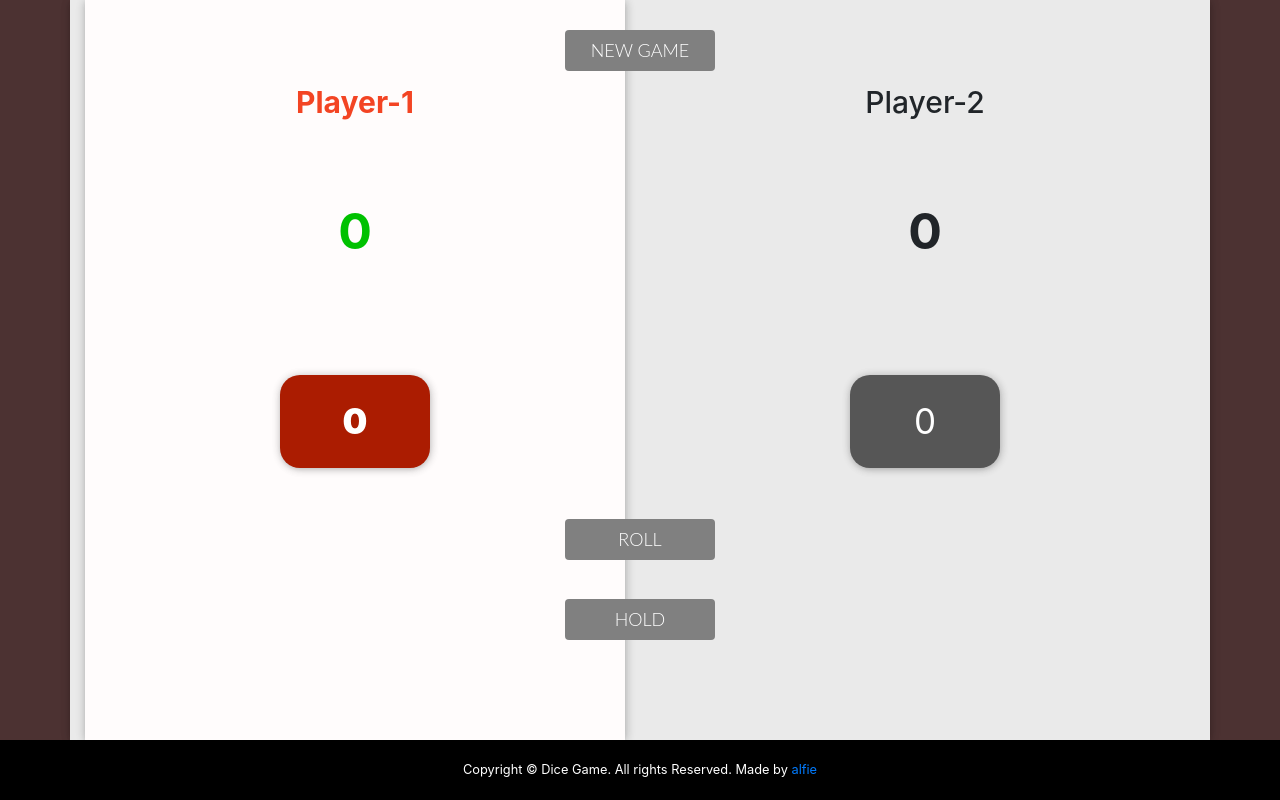
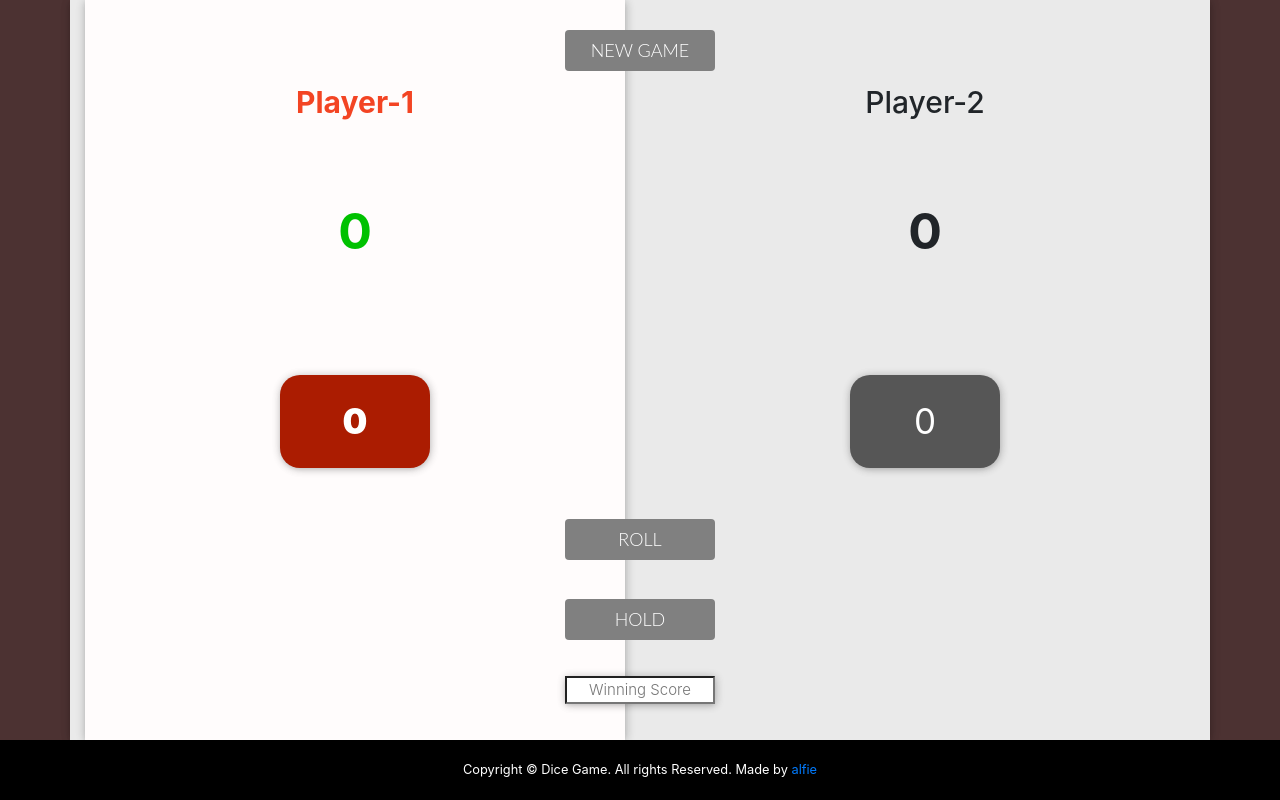
Before and after one commit to alfie254/diceGame, a PHP site: page / in a window 1280 px wide. Run offline with PHP 8.4, Linux system fonts and the light colour scheme; some libraries are stand-ins or nearby versions.

```diff
--- a/assets/css/style.css
+++ b/assets/css/style.css
@@ -20,7 +20,7 @@ footer{
 	font-weight: 700;
 	font-size: 50px;
 }
-.player-1-panel, .player-2-panel{
+.player-1-panel, .player-0-panel{
 	padding: 80px;
 }
 
@@ -42,8 +42,7 @@ footer{
 	left: 50%;
 	transform: translateX(-50%);
 	font-size: 18px;
-		box-shadow: 0px 2px 4px -1px rgba(0, 0, 0, 0.1), 1px 1px 10px 0px rgba(0, 0, 0, 0.14), 0px 1px 10px 0px rgba(0, 0, 0, 0.12);
-
+	box-shadow: 0px 2px 4px -1px rgba(0, 0, 0, 0.1), 1px 1px 10px 0px rgba(0, 0, 0, 0.14), 0px 1px 10px 0px rgba(0, 0, 0, 0.12);
 	font-weight: 300;
 	transition: background-color 0.3s, color 0.3s;
 }
@@ -121,3 +120,15 @@ footer{
 	color : #fff;
 	font-weight: 900;
 }
+#finalScore{
+	position: absolute;
+	bottom: 12%;
+	width: 150px;
+	left: 50%;
+	transform: translateX(-50%);
+	font-size: 15px;
+	text-align: center;
+	box-shadow: 0px 2px 4px -1px rgba(0, 0, 0, 0.1), 1px 1px 10px 0px rgba(0, 0, 0, 0.14), 0px 1px 10px 0px rgba(0, 0, 0, 0.12);
+	font-weight: 300;
+	transition: background-color 0.3s, color 0.3s;
+}
--- a/assets/js/main.js
+++ b/assets/js/main.js
@@ -3,9 +3,11 @@
   * Company: @jackaltech (http://jackaltech.com)
 */
 
-var score, activePlayer, currentScore;
+var score, activePlayer, currentScore, isPlaying;
 
 init();
+
+isPlaying = true;
 
 function init(){
   score = [0, 0];
@@ -15,6 +17,11 @@ function init(){
   document.querySelector('#score-1').innerHTML = 0;
   document.querySelector('#current-0').innerHTML = 0;
   document.querySelector('#current-1').innerHTML = 0;
+  document.querySelector('.player-0-panel').classList.remove('winner');
+  document.querySelector('.player-1-panel').classList.remove('winner');
+  document.querySelector('.player-1-panel').classList.remove('active');
+  document.querySelector('.player-0-panel').classList.add('active');
+  document.querySelector('.player-1-panel').classList.remove('active');
   hideDice();
 
 }
@@ -29,6 +36,7 @@ function showDice(){
 }
 
 document.querySelector('.btn-roll').addEventListener('click', function(){
+  if(isPlaying){
     var dice1 = Math.floor(Math.random() * 6 + 1);
     var dice2 = Math.floor(Math.random() * 6 + 1);
 
@@ -51,23 +59,39 @@ document.querySelector('.btn-roll').addEventListener('click', function(){
       document.getElementById('current-' + activePlayer).textContent = currentScore;
     }
 
+  }
+
 });
 
 document.querySelector('.btn-hold').addEventListener('click', function(){
+  if(isPlaying){
     score[activePlayer] += currentScore;
     document.getElementById('score-' + activePlayer).innerText = score[activePlayer];
+    //check if player has won
+    var winningScore = 20;
+    if(score[activePlayer] >= 20){
+      document.querySelector('.player-' + activePlayer + '-panel').classList.add('winner');
+      document.querySelector('#player-' + activePlayer).textContent = 'Winner';
+      hideDice();
+      document.querySelector('.player-0-panel').classList.remove('active');
+      document.querySelector('.player-1-panel').classList.remove('active');
+      isPlaying = false;
+    }
+    else{
       nextPlayer();
+    }
+  }
+
 });
 
 function nextPlayer(){
   activePlayer === 0 ? activePlayer = 1 : activePlayer = 0;
+  document.querySelector('.player-0-panel').classList.toggle('active');
   document.querySelector('.player-1-panel').classList.toggle('active');
-  document.querySelector('.player-2-panel').classList.toggle('active');
   currentScore = 0;
-  document.getElementById('current-0').textContent = currentScore;
-  document.getElementById('current-1').textContent = currentScore;
+  document.getElementById('current-0').textContent = 0;
+  document.getElementById('current-1').textContent = 0;
   hideDice();
-
 }
 
 document.querySelector('.btn-new').addEventListener('click', function(){
--- a/index.php
+++ b/index.php
@@ -18,16 +18,16 @@
   <div class="container game-content">
     <div class="row text-center h-100">
       <div class="col-6">
-        <div class="player-1-panel h-100 active">
-          <div class="player-name" id="player-1">Player-1</div>
+        <div class="player-0-panel h-100 active">
+          <div class="player-name" id="player-0">Player-1</div>
           <h2 class="score" id="score-0"> 35 </h2>
           <div class="current" id="current-0">4</div>
         </div>
       </div>
 
       <div class="col-6">
-        <div class="player-2-panel h-100">
-          <div class="player-name" id="player-2">Player-2</div>
+        <div class="player-1-panel h-100">
+          <div class="player-name" id="player-1">Player-2</div>
           <h2 class="score" id="score-1"> 49 </h2>
           <div class="current" id="current-1">3</div>
         </div>
@@ -39,6 +39,7 @@
         <button class="btn btn-new">New Game</button>
         <button class="btn btn-roll">Roll</button>
         <button class="btn btn-hold">Hold</button>
+        <input type="text" Placeholder="Winning Score" id="finalScore">
     </div>
   </div>
 
```
Lines whose indentation alone changed are shown as unchanged.
